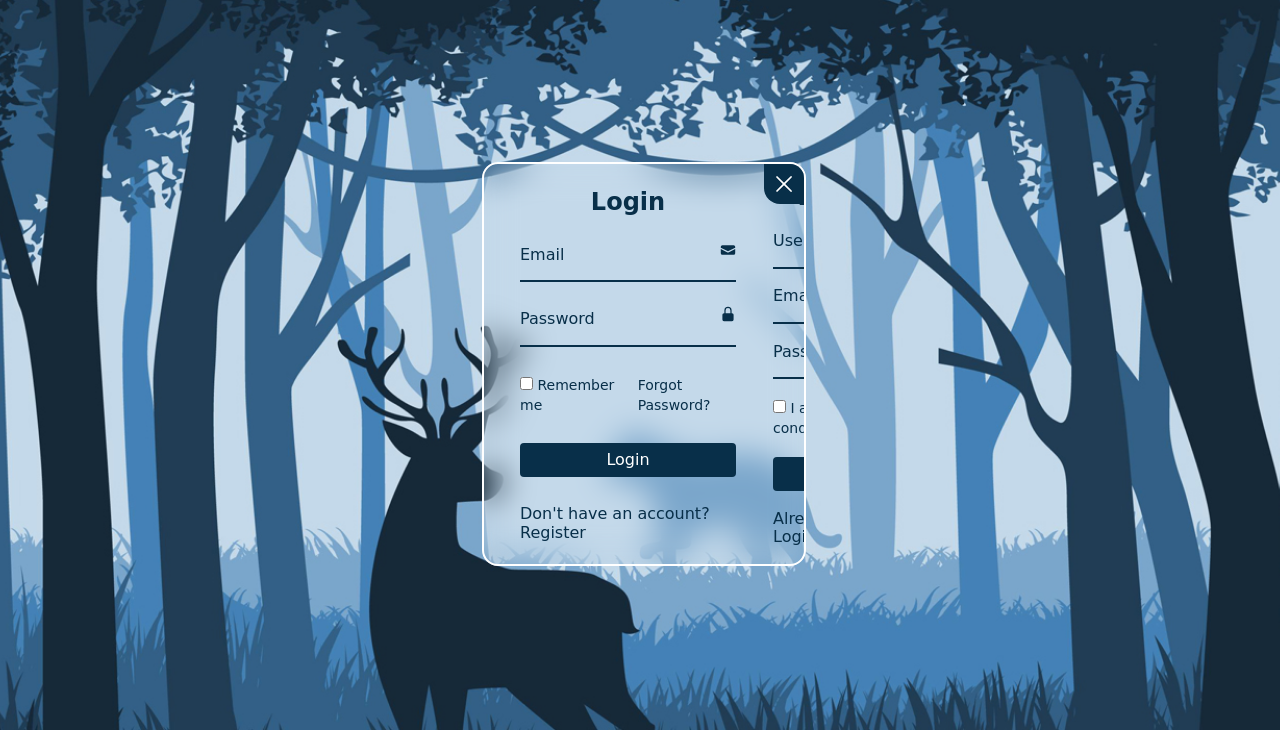
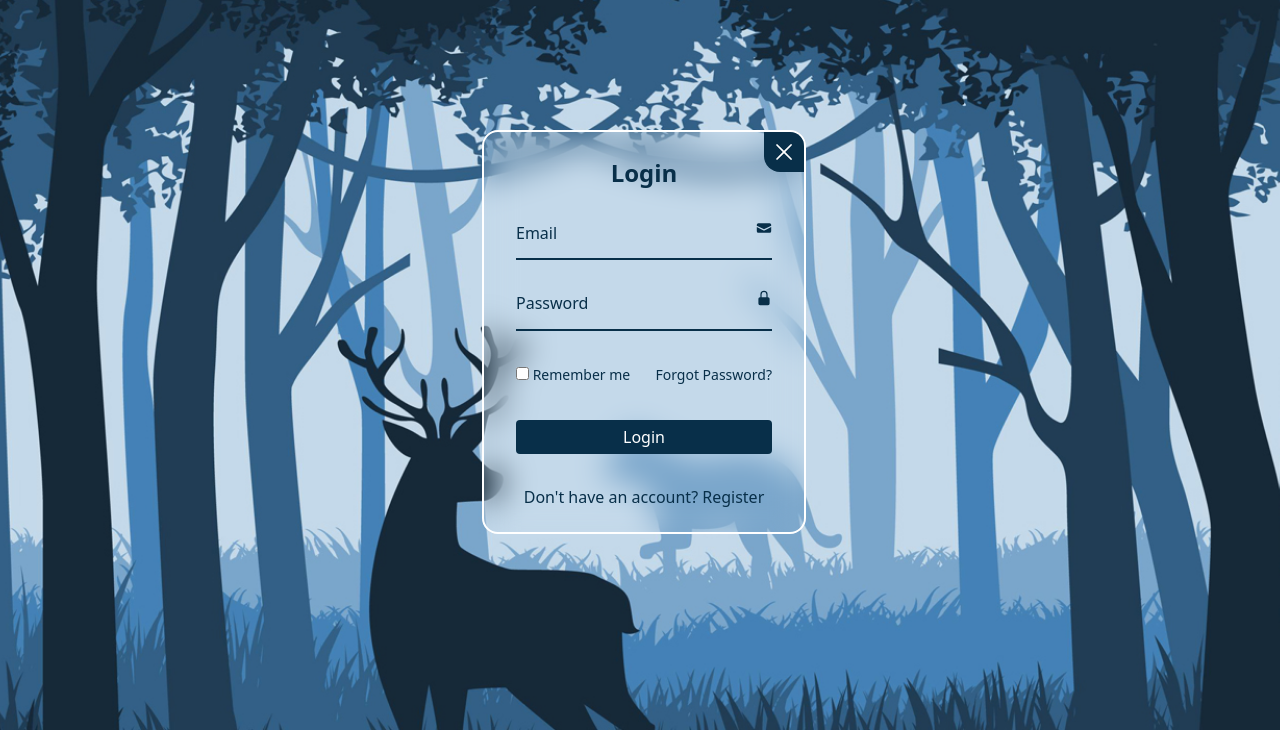
Before and after one commit to Hossein-Noor-Ramsis/E-7, a website: page index.html in a window 1280 px wide. Shown: the part 70-800 px from the top of the page. Drawn offline with Linux system fonts and the light colour scheme.

Commit message:
fix: fix responsive bug for mobile devices

```diff
--- a/index.html
+++ b/index.html
@@ -50,11 +50,11 @@
       <!-- ==================== Login & Registration ==================== -->
       <section
         id="login-registration"
-        class="relative flex justify-start items-center overflow-hidden text-sky-950 w-80 h-96 border-2 border-white rounded-2xl py-2 backdrop-blur-lg"
+        class="-translate-y-8 relative flex justify-start items-center overflow-hidden text-sky-950 w-80 h-96 border-2 border-white rounded-2xl py-2 backdrop-blur-lg"
       >
         <!-- ===== login ===== -->
         <form
-          class="flex flex-col justify-around items-center h-full w-[320px] p-9 transition-transform"
+          class="flex flex-col justify-around items-center h-full w-80 p-8 transition-transform"
           action=""
           id="login"
         >
@@ -63,7 +63,7 @@
           <div class="relative">
             <input
               id="email"
-              class="peer/email bg-transparent p-2 border-b-2 border-sky-950 outline-none"
+              class="peer/email bg-transparent w-60 p-2 border-b-2 border-sky-950 outline-none"
               type="email"
               required
             />
@@ -91,7 +91,7 @@
           <div class="relative">
             <input
               id="password"
-              class="peer/pass bg-transparent p-2 border-b-2 border-sky-950 outline-none"
+              class="peer/pass bg-transparent w-60 p-2 border-b-2 border-sky-950 outline-none"
               type="password"
               required
             />
@@ -115,7 +115,7 @@
             </svg>
           </div>
           <!-- Remember & Forgot -->
-          <div class="flex flex-row justify-between gap-5">
+          <div class="flex justify-between w-full">
             <label class="text-sm"><input type="checkbox" /> Remember me</label>
             <a class="text-sm hover:underline" href="#">Forgot Password?</a>
           </div>
@@ -128,7 +128,7 @@
             />
           </div>
           <!-- Register -->
-          <div>
+          <div class="w-full text-center">
             <p>
               Don't have an account?
               <a id="register-link" class="hover:underline" href="#"
@@ -140,7 +140,7 @@
 
         <!-- ===== Registration ===== -->
         <form
-          class="flex flex-col justify-around items-center h-full p-9 pl-px transition-transform"
+          class="flex flex-col justify-around items-center h-full p-8 transition-transform"
           action=""
           id="registration"
         >
@@ -149,7 +149,7 @@
           <div class="relative">
             <input
               id="username"
-              class="peer/username bg-transparent p-2 border-b-2 border-sky-950 outline-none"
+              class="peer/username bg-transparent p-2 border-b-2 w-60 border-sky-950 outline-none"
               type="text"
               required
             />
@@ -175,7 +175,7 @@
           <div class="relative">
             <input
               id="reg-email"
-              class="peer/email bg-transparent p-2 border-b-2 border-sky-950 outline-none"
+              class="peer/email bg-transparent p-2 border-b-2 border-sky-950 outline-none w-60"
               type="email"
               required
             />
@@ -203,7 +203,7 @@
           <div class="relative">
             <input
               id="reg-password"
-              class="peer/pass bg-transparent p-2 border-b-2 border-sky-950 outline-none"
+              class="peer/pass bg-transparent p-2 border-b-2 border-sky-950 outline-none w-60"
               type=""
               required
             />
--- a/src/styles/tailwind.css
+++ b/src/styles/tailwind.css
@@ -16,11 +16,11 @@ html {
 
 body {
   direction: ltr;
-  font-family: cursive;
+  /* font-family: cursive; */
   display: grid;
   grid-template-rows: repeat(3, auto);
   max-width: 1360px;
-  min-width: 320px;
+  min-width: 330px;
 }
 
 .nav-item {
--- a/tailwind.config.js
+++ b/tailwind.config.js
@@ -1,6 +1,6 @@
 /** @type {import('tailwindcss').Config} */
 module.exports = {
-  content: ["./public/*.html"],
+  content: ["./*.html"],
   theme: {
     extend: {
       backgroundImage: {
```
Also changed, not shown: src/styles/app.css.
